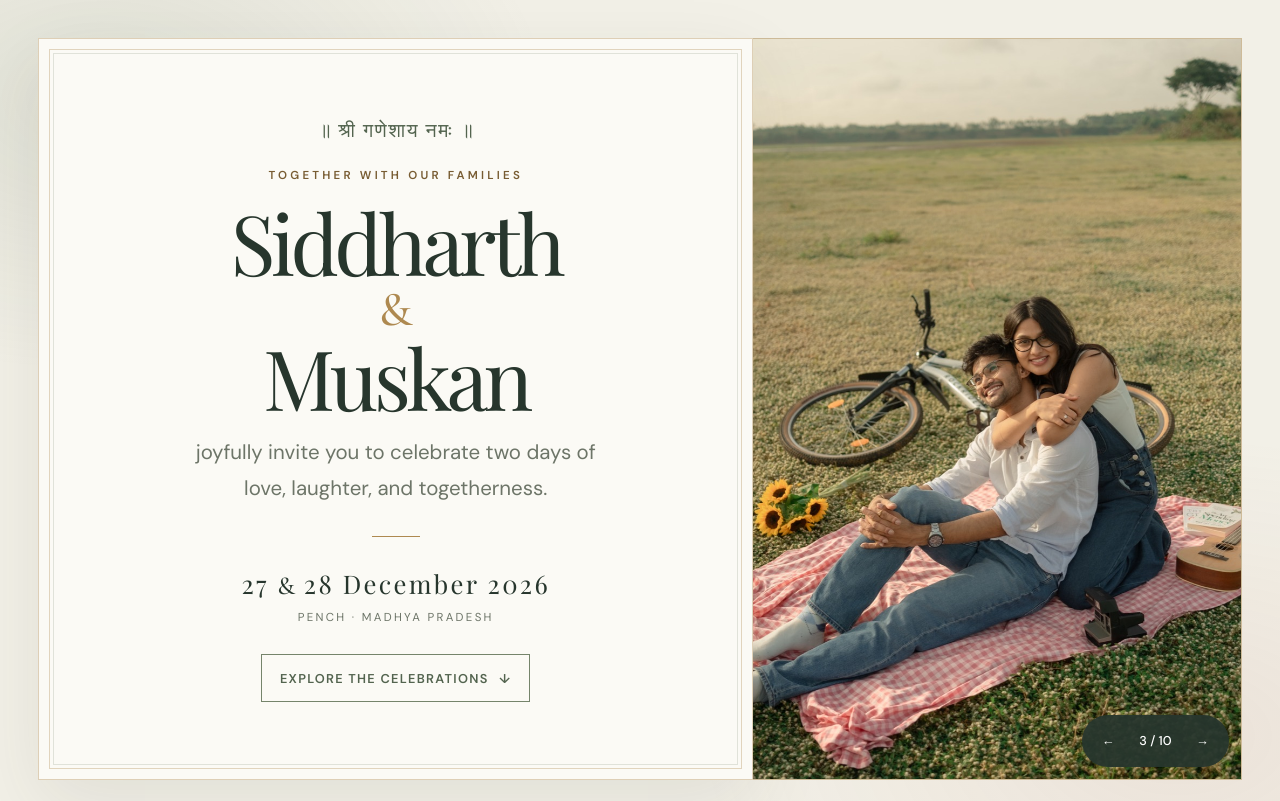
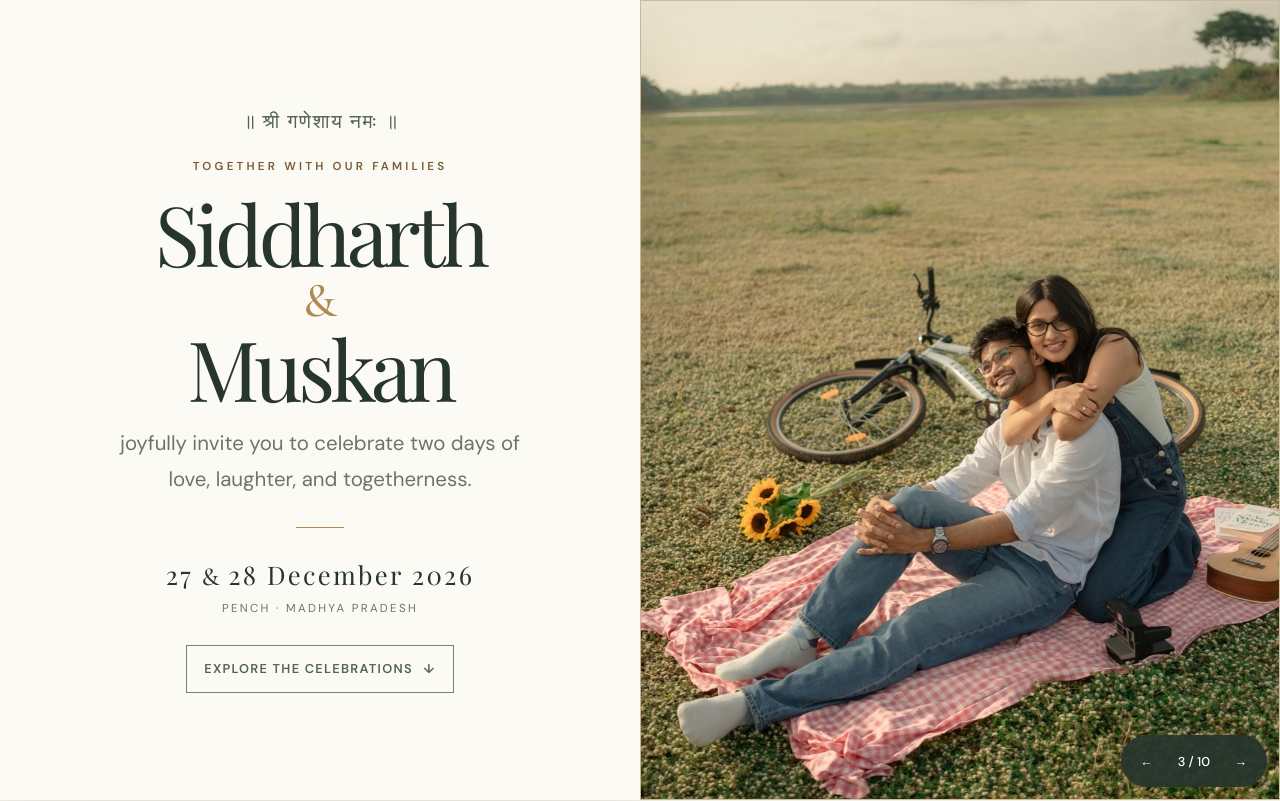
Before and after one commit to Muskan1842/Wedding-invitation, a plain HTML site: page index.html in a window 1280 px wide. Shown: the top 801 px of the page. Drawn offline with nearby package versions, Linux system fonts and the light colour scheme; a web font is replaced by a local one.

Commit message:
Add files via upload

```diff
--- a/index.html
+++ b/index.html
@@ -68,21 +68,9 @@
         align-self: center;
         padding: 1.8rem 1.25rem 1.6rem;
         background: var(--paper-light);
-        border: 1px solid rgba(174, 137, 80, .38);
         box-shadow: 0 24px 70px rgba(50, 57, 44, .09);
         text-align: center;
       }
-
-      .hero-card::before,
-      .hero-card::after {
-        position: absolute;
-        content: "";
-        pointer-events: none;
-        border: 1px solid rgba(174, 137, 80, .34);
-      }
-
-      .hero-card::before { inset: .6rem; }
-      .hero-card::after { inset: .85rem; border-color: rgba(117, 132, 107, .2); }
 
       .hero-copy { position: relative; z-index: 1; }
 
@@ -591,14 +579,18 @@
       }
 
       @media (min-width: 901px) {
-        .hero-wrap { min-height: 100vh; display: grid; align-items: center; }
+        .hero-wrap { padding: 0; }
         .hero {
-          min-height: min(820px, calc(100vh - 5rem));
-          grid-template-columns: minmax(0, 1fr) minmax(0, .92fr);
+          width: 100%;
+          min-height: 100vh;
+          min-height: 100svh;
+          grid-template-columns: repeat(2, minmax(0, 1fr));
         }
         .hero-card {
-          margin-right: -5.5rem;
-          padding: clamp(2.4rem, 6vw, 5.8rem) clamp(2rem, 7vw, 7rem);
+          align-self: stretch;
+          display: grid;
+          align-items: center;
+          padding: clamp(2rem, 5vh, 4.5rem) clamp(2rem, 6vw, 6rem);
         }
         .ganesha { margin-bottom: 1.6rem; font-size: 1.22rem; }
         h1 { margin: 1.15rem 0 1.1rem; font-size: clamp(3.1rem, 6.5vw, 6rem); }
@@ -606,7 +598,7 @@
         .hero-rule { margin: 1.8rem auto; }
         .hero-date { font-size: clamp(1.25rem, 2vw, 1.75rem); letter-spacing: .09em; }
         .hero-place { margin: .6rem 0 1.8rem; }
-        .hero-art { min-height: 600px; aspect-ratio: auto; }
+        .hero-art { aspect-ratio: auto; }
         .event-card {
           display: grid;
           grid-template-columns: minmax(160px, .78fr) minmax(0, 1fr);
```
